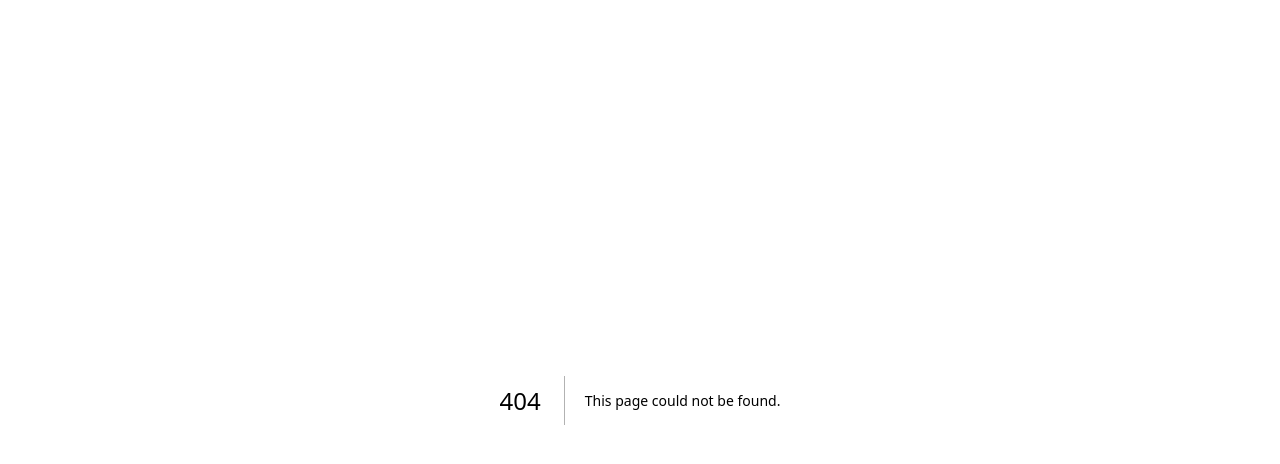
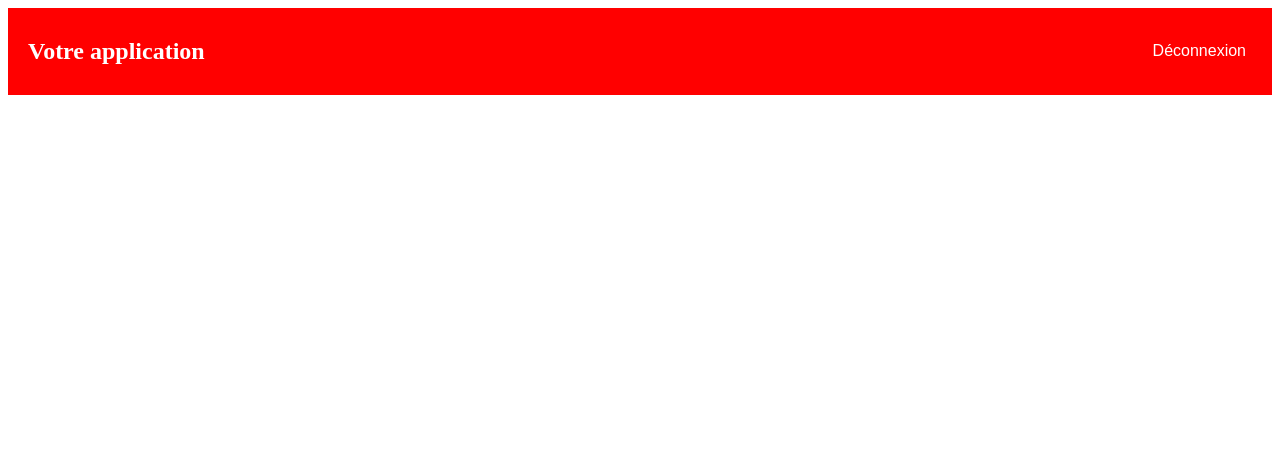
Before and after one commit to Abraham10000/social, a Next.js app: page /profile/Navbar in a window 1280 px wide. Before the commit this address had no page. Shown: the top 464 px of the page. Built offline with nearby package versions, Linux system fonts and the light colour scheme.

Commit message:
feat: added a logout button to the profile page

```diff
--- a/src/pages/_app.tsx
+++ b/src/pages/_app.tsx
@@ -7,6 +7,7 @@ function MyApp({ Component, pageProps }: AppProps) {
   return (
     <ProfileProvider>
       <Component {...pageProps} />
+
     </ProfileProvider>
   );
 }
--- /dev/null
+++ b/src/pages/profile/Navbar.tsx
@@ -0,0 +1,37 @@
+// Navbar.js
+import React from 'react';
+import { useRouter } from 'next/router';
+import Cookies from 'js-cookie';
+import styles from '../../styles/navbar.module.css';
+
+interface NavbarProps {
+  onLogout: () => void;
+}
+
+const Navbar: React.FC<NavbarProps> = ({ onLogout }) => {
+  const router = useRouter();
+
+  const handleLogout = () => {
+
+    Cookies.remove('reactionsSummary');
+    Cookies.remove('feedback');
+    Cookies.remove('emotionsSummary');
+
+    router.push('/login');
+
+    if (onLogout) {
+      onLogout();
+    }
+  };
+
+  return (
+    <nav className={styles.navbar}>
+      <div className={styles.navbarContainer}>
+        <h1 className={styles.logo}>Votre application</h1>
+        <button className={styles.logoutButton} onClick={handleLogout}>Déconnexion</button>
+      </div>
+    </nav>
+  );
+};
+
+export default Navbar;
--- a/src/pages/profile/index.tsx
+++ b/src/pages/profile/index.tsx
@@ -4,13 +4,13 @@ import { useProfile } from '../../utils/ProfileContext';
 import Cookies from 'js-cookie';
 import styles from '../../styles/profile.module.css';
 
+
 const Profile = () => {
   const router = useRouter();
   const { profileData, setProfile } = useProfile();
 
   useEffect(() => {
-    // Retrieve data from cookies only on the client side
-    // Store data in the profile context
+
     const reactionsSummary = JSON.parse(Cookies.get('reactionsSummary') || '{}');
     const feedback = JSON.parse(Cookies.get('feedback') || '{}');
     const emotionsSummary = JSON.parse(Cookies.get('emotionsSummary') || '{}');
@@ -59,6 +59,8 @@ const Profile = () => {
       {renderReactionsSummary()}
       {renderFeedback()}
       {renderEmotionsSummary()}
+
+
     </div>
   );
 };
--- /dev/null
+++ b/src/styles/navbar.module.css
@@ -0,0 +1,28 @@
+/* navbar.module.css */
+.navbar {
+    background-color:red;
+    color: white;
+    padding: 10px 20px;
+  }
+
+  .navbarContainer {
+    display: flex;
+    justify-content: space-between;
+    align-items: center;
+  }
+
+  .logo {
+    font-size: 1.5rem;
+  }
+
+  .logoutButton {
+    background-color: transparent;
+    color: white;
+    border: none;
+    cursor: pointer;
+    font-size: 1rem;
+  }
+
+  .logoutButton:hover {
+    text-decoration: underline;
+  }
```
Also changed, not shown: 2 other files (tests, documents, lock files or other folders).
